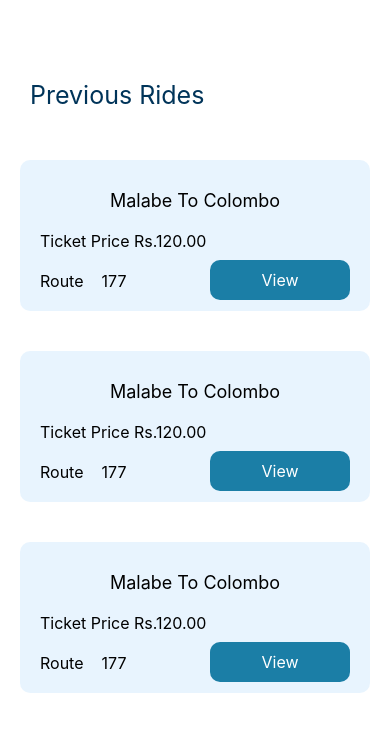
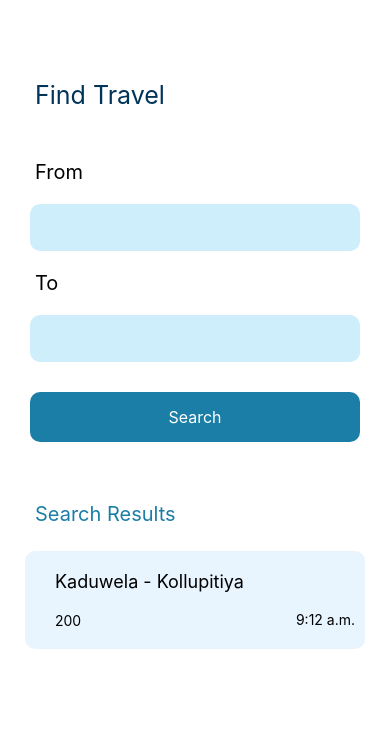
Before and after one commit to Benuka-Punchihewa/ticketing-app-customer-mobile, a React Native app: screen / in a window 390 px wide. Shown: the top 732 px of the page. Built offline with nearby package versions, Linux system fonts and the light colour scheme.

Commit message:
adding time table ui

```diff
--- a/App.js
+++ b/App.js
@@ -5,9 +5,10 @@ import SignIn from "./app/screens/SignIn";
 import SignUp from "./app/screens/SignUp";
 import TopUp from "./app/screens/TopUp";
 import PreviousRides from "./app/screens/PreviousRides";
+import TimeTable from "./app/screens/TimeTable";
 
 const App = () => {
-  return <PreviousRides />;
+  return <TimeTable />;
 };
 
 export default App;
--- /dev/null
+++ b/app/screens/TimeTable.js
@@ -0,0 +1,129 @@
+import {
+  StyleSheet,
+  Text,
+  View,
+  TextInput,
+  TouchableOpacity,
+  ScrollView,
+} from "react-native";
+import React from "react";
+
+const TimeTable = () => {
+  return (
+    <View style={styles.timeTable_container}>
+      <Text style={styles.timeTable_topic}>Find Travel</Text>
+
+      <ScrollView>
+        <View style={styles.timeTable_search_container}>
+          <Text style={styles.timeTable_search_label}>From</Text>
+          <TextInput style={styles.timeTable_search_inputs}></TextInput>
+
+          <Text style={styles.timeTable_search_label}>To</Text>
+          <TextInput style={styles.timeTable_search_inputs}></TextInput>
+
+          <TouchableOpacity style={styles.timeTable_search_button}>
+            <Text style={styles.timeTable_search_button_text}>Search</Text>
+          </TouchableOpacity>
+        </View>
+
+        <View style={styles.timeTable_search_results_container}>
+          <Text style={styles.timeTable_search_results_topic}>
+            Search Results
+          </Text>
+
+          <View style={styles.timeTable_search_results_data_container}>
+            <Text style={styles.timeTable_search_results_data_topic}>
+              Kaduwela - Kollupitiya
+            </Text>
+
+            <Text style={styles.timeTable_search_results_data_route}>200</Text>
+
+            <Text style={styles.timeTable_search_results_data_time}>
+              9:12 a.m.
+            </Text>
+          </View>
+        </View>
+      </ScrollView>
+    </View>
+  );
+};
+
+export default TimeTable;
+
+const styles = StyleSheet.create({
+  timeTable_container: {
+    flex: 1,
+  },
+
+  timeTable_topic: {
+    marginTop: 80,
+    marginLeft: 35,
+    color: "#003459",
+    fontSize: 25,
+  },
+
+  timeTable_search_container: {
+    margin: 30,
+  },
+
+  timeTable_search_label: {
+    marginTop: 20,
+    fontSize: 20,
+    marginBottom: 20,
+    marginLeft: 5,
+  },
+
+  timeTable_search_inputs: {
+    backgroundColor: "#cdeefa",
+    padding: 15,
+    borderRadius: 10,
+  },
+
+  timeTable_search_button: {
+    backgroundColor: "#1b7ea6",
+    marginTop: 30,
+    padding: 15,
+    borderRadius: 10,
+    justifyContent: "center",
+    alignItems: "center",
+  },
+
+  timeTable_search_button_text: {
+    color: "#fff",
+    fontSize: 16,
+  },
+
+  timeTable_search_results_container: {
+    marginTop: 30,
+  },
+
+  timeTable_search_results_topic: {
+    marginLeft: 35,
+    fontSize: 20,
+    color: "#1b7ea6",
+  },
+
+  timeTable_search_results_data_container: {
+    margin: 25,
+    backgroundColor: "#2196f31a",
+    borderRadius: 10,
+    padding: 20,
+  },
+
+  timeTable_search_results_data_topic: {
+    fontSize: 18,
+    marginLeft: 10,
+  },
+
+  timeTable_search_results_data_route: {
+    marginLeft: 10,
+    marginTop: 20,
+  },
+
+  timeTable_search_results_data_time: {
+    position: "absolute",
+    top: 60,
+    right: 0,
+    marginRight: 10,
+  },
+});
```
